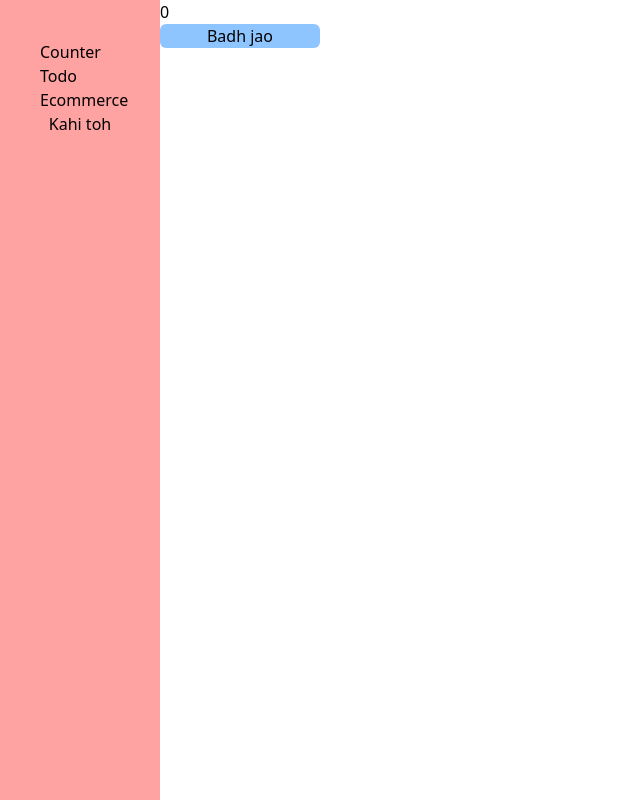
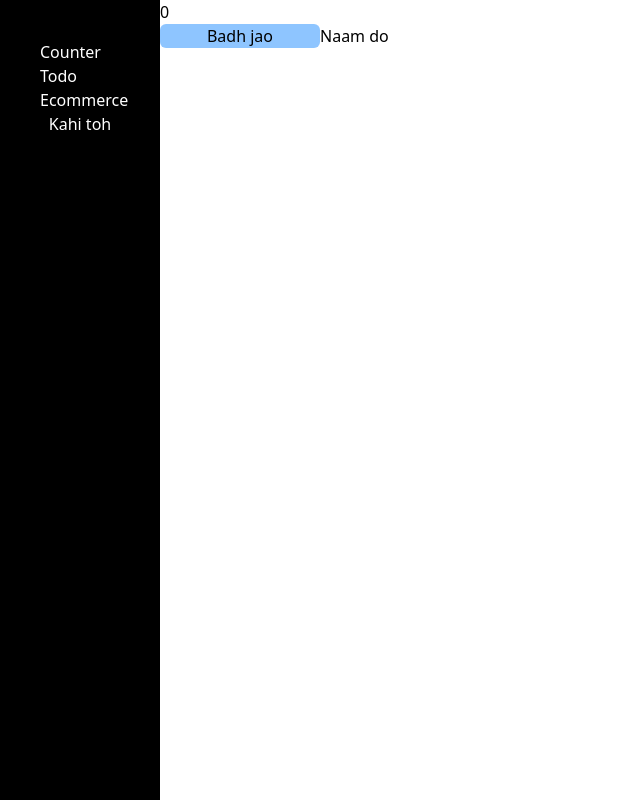
Before and after one commit to vishwajitingole/ReactTSAdvanceSession, a React (Vite) app in the folder 01intro/: page / in a window 1280 px wide. Shown: the whole page, without its empty margins (0-640 px from the left). Built offline with nearby package versions, Linux system fonts and the light colour scheme.

Commit message:
Zustand naam hi kaafi h

```diff
--- a/01intro/src/Components/Counter.jsx
+++ b/01intro/src/Components/Counter.jsx
@@ -1,12 +1,15 @@
 import React from "react";
+import { useDarkMode } from "../store/DarkMode";
 function Counter() {
   const[num,setNum] =  React.useState(0);
+  const handleDark=useDarkMode((state)=>state.ghumJaa)
   return (
     <>
         <div>{num}</div>
         <button onClick={()=>{
             setNum(prev=>prev+1);
         }} className="w-[10rem] rounded-md bg-blue-300 ">Badh jao</button>
+        <button onClick={()=>handleDark()}>Naam do </button>
     </>
   )
 }
--- a/01intro/src/Screen/SplitScreen.jsx
+++ b/01intro/src/Screen/SplitScreen.jsx
@@ -1,15 +1,18 @@
-import { Outlet } from "react-router"
+import { Outlet } from "react-router";
+import { useDarkMode } from "../store/DarkMode";
 
 function SplitScreen({ Left }) {
+  const currentMode=useDarkMode((state)=>state.darkMode);
+  console.log(currentMode);
   return (
 
     <div className="w-full h-screen flex">
 
-        <div className="w-1/8 bg-red-300">
+        <div className={`w-1/8 ${currentMode?'bg-black text-white':'bg-white text-black'} `}>
             <Left />
         </div>
 
-        <div className="w-full bg-brown-400">
+        <div className="w-full bg-brown-900">
             <Outlet />
         </div>
 
--- /dev/null
+++ b/01intro/src/store/DarkMode.js
@@ -0,0 +1,7 @@
+import { create } from 'zustand'
+
+export const useDarkMode = create((set) => ({
+    darkMode: true,
+    ghumJaa: () => set((state) => ({ darkMode: !state.darkMode })),
+
+}))
```
